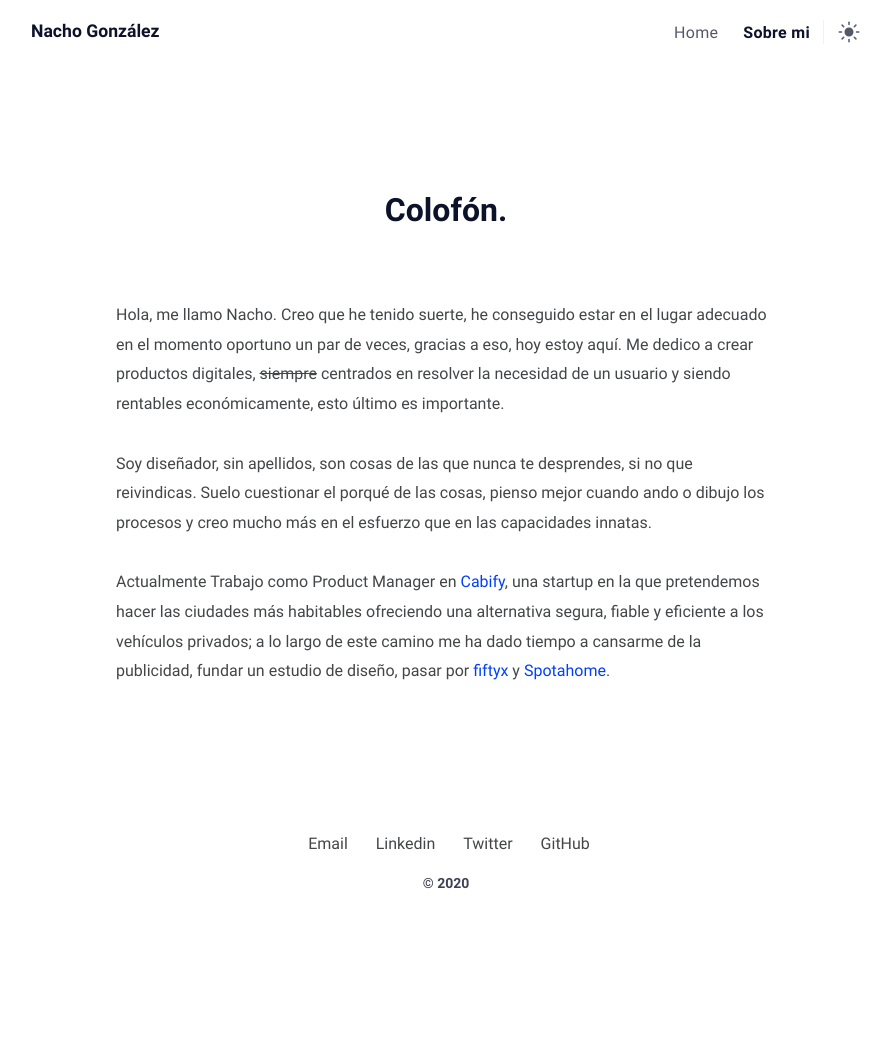
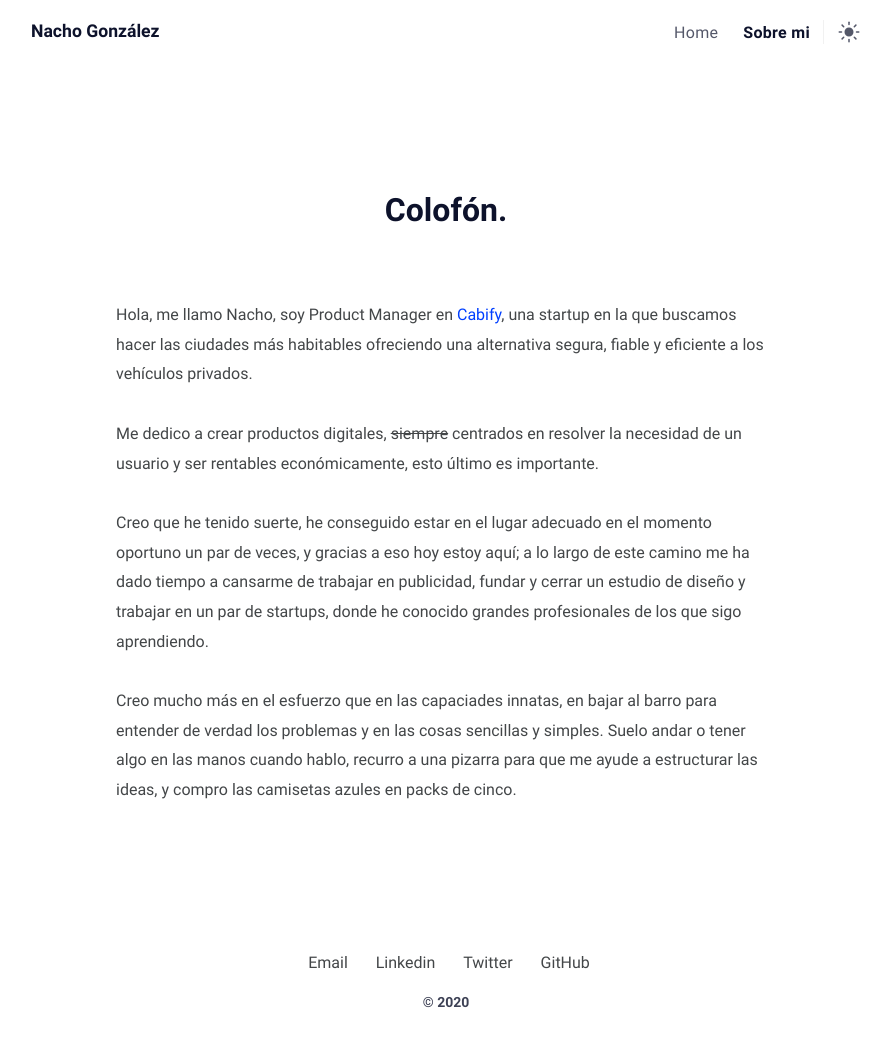
Before and after one commit to nchgn/nachogonzalez, a Jekyll site: the page built from about.md, in a window 1280 px wide. Shown: the whole page, without its empty margins (194-1082 px from the left). Built offline with Jekyll 4.4.1, drawn with Linux system fonts in a browser that asks for light colours; before the commit the page ends 930 px from its top, so only the background shows below that.

Commit message:
Update about.md

```diff
--- a/about.md
+++ b/about.md
@@ -2,12 +2,16 @@
 title: Colofón
 permalink: /sobre-mi/
 layout: page
-excerpt: null
-comments: true
+excerpt: >-
+  Hola, me llamo Nacho, me dedico a crear productos digitales que aspiren a
+  cambiar la vida de las personas que lo usan.
+comments: false
 ---
 
-Hola, me llamo Nacho. Creo que he tenido suerte, he conseguido estar en el lugar adecuado en el momento oportuno un par de veces, gracias a eso, hoy estoy aquí. Me dedico a crear productos digitales, ~~siempre~~ centrados en resolver la necesidad de un usuario y siendo rentables económicamente, esto último es importante.
+Hola, me llamo Nacho, soy Product Manager en [Cabify](http://cabify.com/), una startup en la que buscamos hacer las ciudades más habitables ofreciendo una alternativa segura, fiable y eficiente a los vehículos privados.
 
-Soy diseñador, sin apellidos, son cosas de las que nunca te desprendes, si no que reivindicas. Suelo cuestionar el porqué de las cosas, pienso mejor cuando ando o dibujo los procesos y creo mucho más en el esfuerzo que en las capacidades innatas.
+Me dedico a crear productos digitales, ~~siempre~~ centrados en resolver la necesidad de un usuario y ser rentables económicamente, esto último es importante.
 
-Actualmente Trabajo como Product Manager en [Cabify](http://cabify.com/), una startup en la que pretendemos hacer las ciudades más habitables ofreciendo una alternativa segura, fiable y eficiente a los vehículos privados; a lo largo de este camino me ha dado tiempo a cansarme de la publicidad, fundar un estudio de diseño, pasar por [fiftyx](https://fiftyx.eu/) y [Spotahome](https://www.spotahome.com/).
+Creo que he tenido suerte, he conseguido estar en el lugar adecuado en el momento oportuno un par de veces, y gracias a eso hoy estoy aquí; a lo largo de este camino me ha dado tiempo a cansarme de trabajar en publicidad, fundar y cerrar un estudio de diseño y trabajar en un par de startups, donde he conocido grandes profesionales de los que sigo aprendiendo.
+
+Creo mucho más en el esfuerzo que en las capaciades innatas, en bajar al barro para entender de verdad los problemas y en las cosas sencillas y simples. Suelo andar o tener algo en las manos cuando hablo, recurro a una pizarra para que me ayude a estructurar las ideas, y compro las camisetas azules en packs de cinco.
```
